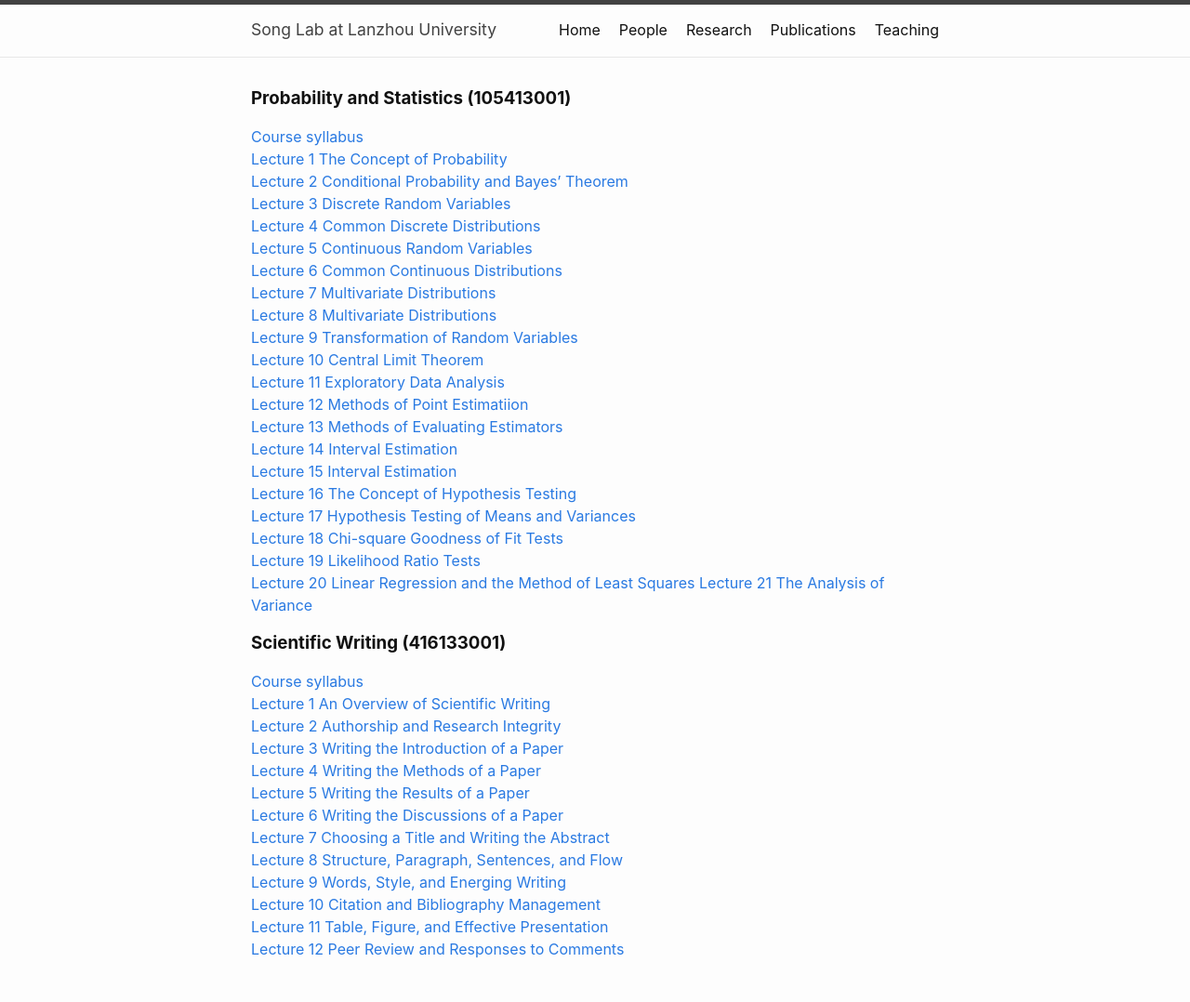
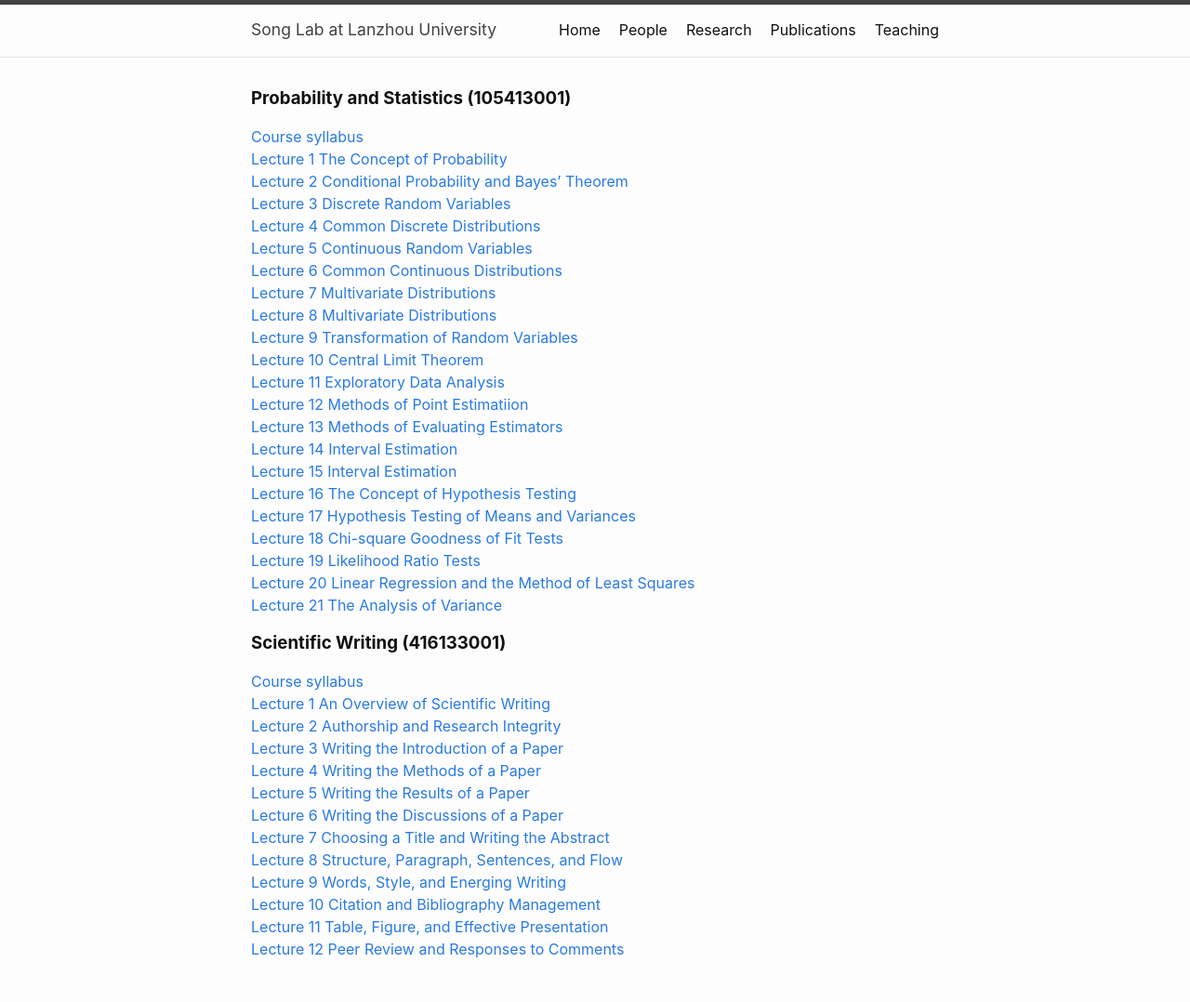
Before and after one commit to chaosonglab/chaosonglab.github.io, a Jekyll site: the page built from teaching.md, in a window 1280 px wide. Shown: the whole page at 93% size. Built offline with Jekyll 4.4.1, drawn with Linux system fonts in a browser that asks for light colours.

```diff
--- a/teaching.md
+++ b/teaching.md
@@ -26,7 +26,7 @@ permalink: /teaching/
 [Lecture 17 Hypothesis Testing of Means and Variances](files/course_materials/statistics/lecture17_testmean.pdf) \
 [Lecture 18 Chi-square Goodness of Fit Tests](files/course_materials/statistics/lecture18_chisquare.pdf) \
 [Lecture 19 Likelihood Ratio Tests](files/course_materials/statistics/lecture19_LRT.pdf) \
-[Lecture 20 Linear Regression and the Method of Least Squares](files/course_materials/statistics/lecture20_regression.pdf)
+[Lecture 20 Linear Regression and the Method of Least Squares](files/course_materials/statistics/lecture20_regression.pdf) \
 [Lecture 21 The Analysis of Variance](files/course_materials/statistics/lecture21_ANOVA.pdf)
 
 
```
